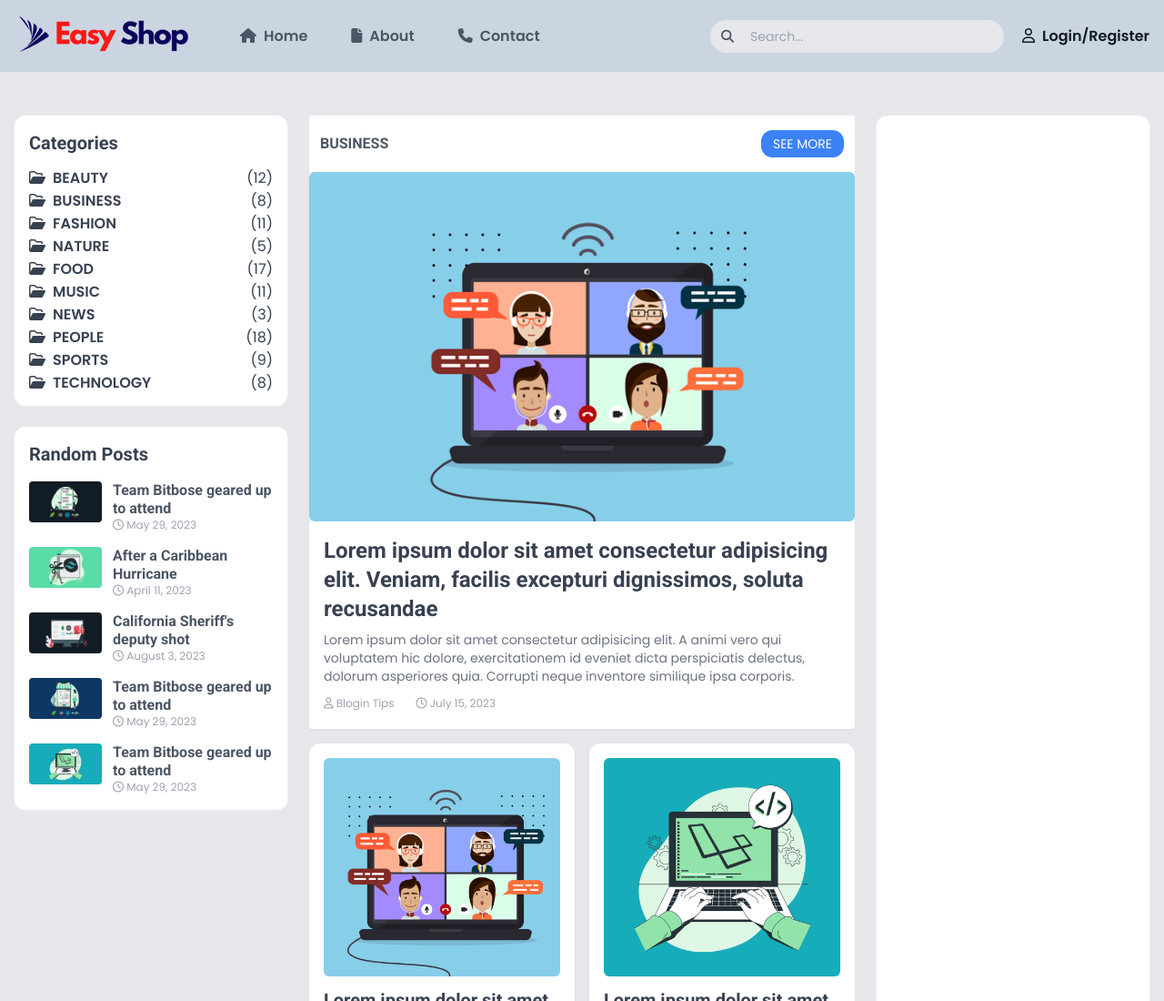
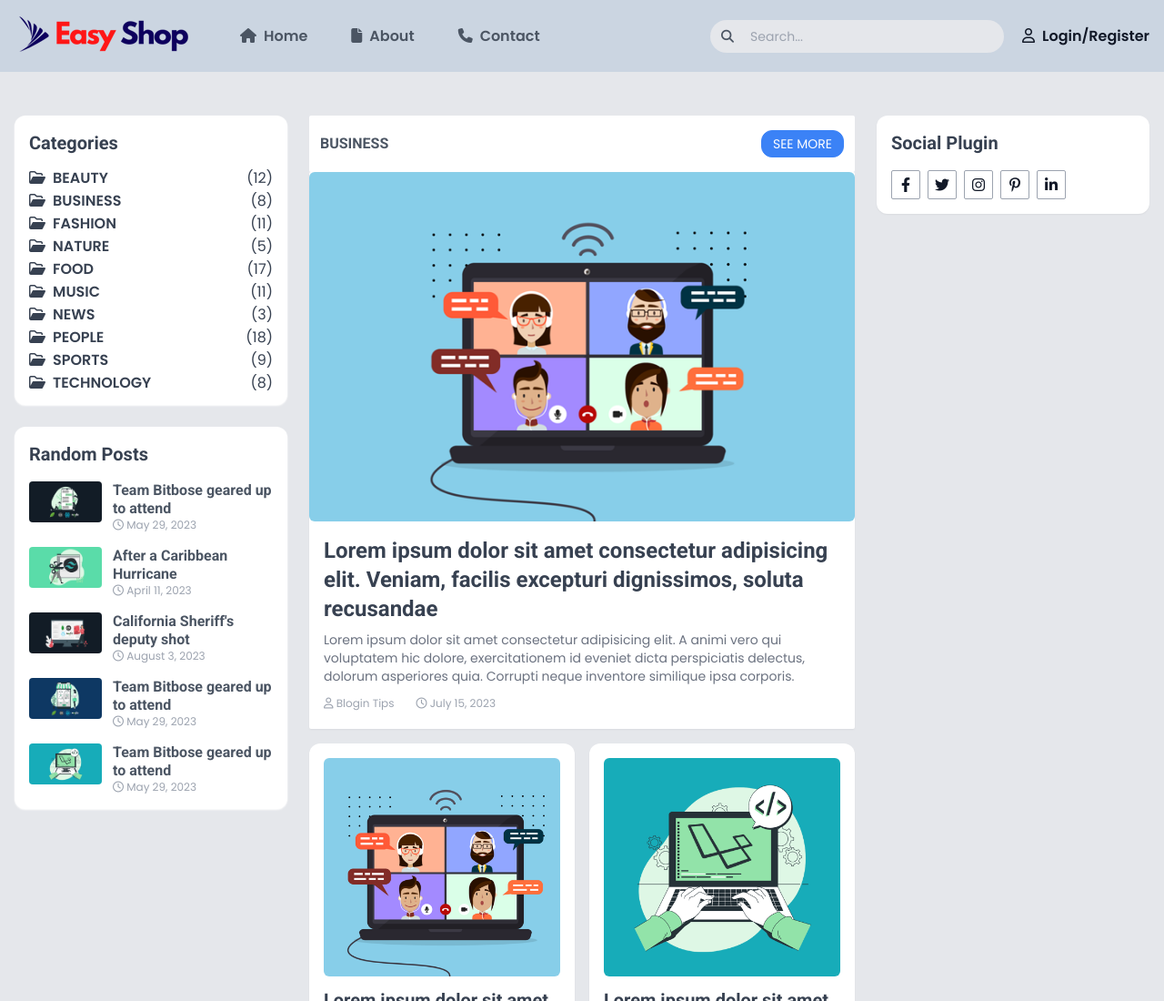
Before and after one commit to kochetovdev/easy-shop-tailwind, a website: page index.html in a window 1280 px wide. Shown: the top 1100 px of the page at 91% size. Drawn offline with Linux system fonts and the light colour scheme.

Commit message:
add Social media area

```diff
--- a/index.html
+++ b/index.html
@@ -509,9 +509,47 @@
           </div>
           <!-------- End All Post -------->
         </div>
-        <div
-          class="w-3/12 bg-white shadow-sm shadow-white rounded-xl py-12"
-        ></div>
+        <div class="lg:w-3/12 w-full mt-8 lg:mt-0">
+          <!-------- Start Social Plugin -------->
+          <div class="w-full bg-white shadow-sm rounded-xl p-4">
+            <h3 class="text-xl font-semibold text-gray-700 font-roboto">
+              Social Plugin
+            </h3>
+            <div class="flex gap-2 mt-4">
+              <a
+                href="#"
+                class="w-8 h-8 rounded-sm flex items-center justify-center border border-gray-400 text-base text-gray-900"
+              >
+                <i class="fab fa-facebook-f"></i>
+              </a>
+              <a
+                href="#"
+                class="w-8 h-8 rounded-sm flex items-center justify-center border border-gray-400 text-base text-gray-900"
+              >
+                <i class="fab fa-twitter"></i>
+              </a>
+              <a
+                href="#"
+                class="w-8 h-8 rounded-sm flex items-center justify-center border border-gray-400 text-base text-gray-900"
+              >
+                <i class="fab fa-instagram"></i>
+              </a>
+              <a
+                href="#"
+                class="w-8 h-8 rounded-sm flex items-center justify-center border border-gray-400 text-base text-gray-900"
+              >
+                <i class="fab fa-pinterest-p"></i>
+              </a>
+              <a
+                href="#"
+                class="w-8 h-8 rounded-sm flex items-center justify-center border border-gray-400 text-base text-gray-900"
+              >
+                <i class="fab fa-linkedin-in"></i>
+              </a>
+            </div>
+          </div>
+          <!------- End Social Plugin -------->
+        </div>
       </div>
     </div>
   </body>
```
Also changed, not shown: output/tailwind.css.
